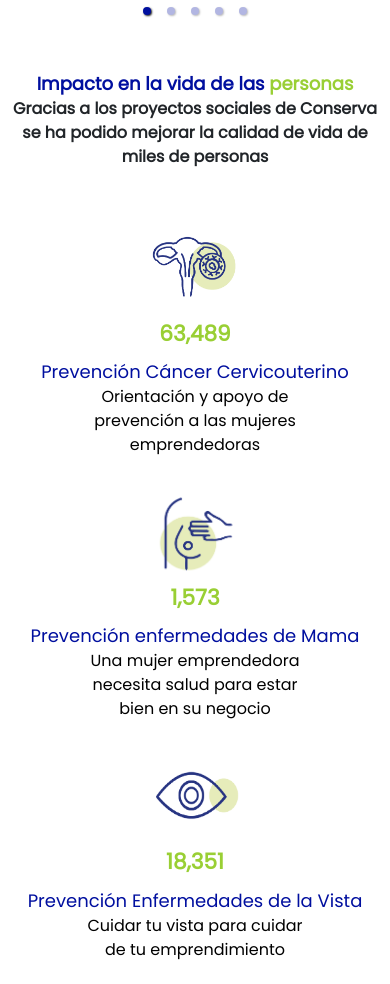
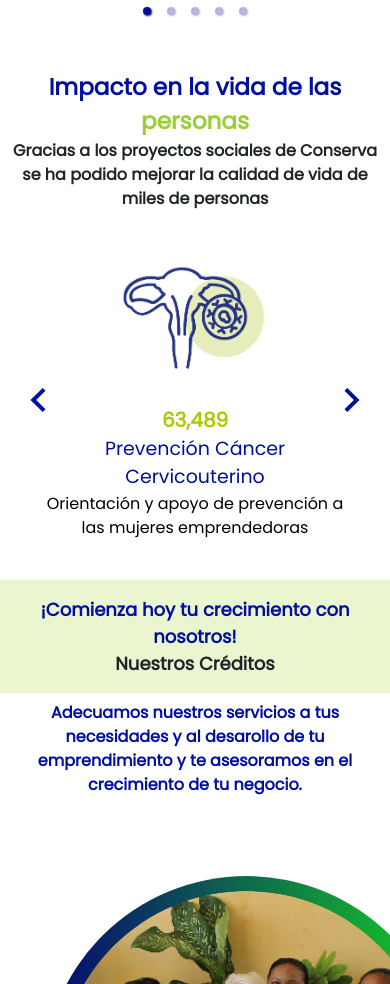
Before and after one commit to Melendex/cnsrv-web, a React (Create React App) app: page / in a window 390 px wide. Shown: the part 584-1568 px from the top of the page. Built offline with nearby package versions, Linux system fonts and the light colour scheme.

Commit message:
Se agregaron los slides para dispositivos moviles y se reajustaron diseños responsives

```diff
--- /dev/null
+++ b/src/components/Home/Slide.js
@@ -0,0 +1,109 @@
+import React, { useEffect, useRef, useState } from 'react'
+import info1 from '../../img/infoPrevencion/Cancer.svg';
+import info2 from '../../img/infoPrevencion/Mama.svg';
+import info3 from '../../img/infoPrevencion/Vista.svg';
+import info4 from '../../img/infoPrevencion/Corazon.svg';
+import info5 from '../../img/infoPrevencion/Dental.svg';
+import info6 from '../../img/infoPrevencion/Educacion.svg';
+import { ReactComponent as FlechaIzquierda } from '../../img/infoPrevencion/indicador_izquierda.svg';
+import { ReactComponent as FlechaDerecha } from '../../img/infoPrevencion/indicador_derecha.svg';
+
+import './styles/Slide.css'
+
+const MySlide = (props) =>{
+  const [hide, setHide] = useState(true)
+
+  useEffect(()=> {
+    setHide(props.controls)
+  },[props])
+
+  const slideRef = useRef(null);
+
+
+  const next = () =>{
+
+    if(slideRef.current.children.length >0){
+      const primerElemento = slideRef.current.children[0];
+      const sizeSlide = primerElemento.offsetWidth;
+
+      // slideRef.current.style.transition = `300ms ease-out all`;
+      slideRef.current.style.transition = `all 2s`;
+      slideRef.current.style.transform = `translateX(-${sizeSlide}px)`;
+
+      const transicion = () => {
+        slideRef.current.style.transition = 'none';
+        slideRef.current.style.transform = `translateX(0)`;
+
+        //mandamos al final el primer elemento
+        slideRef.current.appendChild(primerElemento);
+
+        // slideRef.current.removeEventListener('transitionend', transicion());
+      }
+
+      slideRef.current.addEventListener('transitionend', transicion());
+
+    }
+
+  }
+  const prev = () =>{
+    if(slideRef.current.children.length >0){
+
+      const idx = slideRef.current.children.length - 1;
+      const ultimoElemento = slideRef.current.children[idx];
+
+      //Insertamos el ultimo elemento antes del primer elemento
+      slideRef.current.insertBefore(ultimoElemento, slideRef.current.firstChild);
+
+      // const sizeSlide = slideRef.current.children[0].offsetWidth;
+      // slideRef.current.style.transition = 'none';
+      // slideRef.current.style.transform = `translateX(-${sizeSlide}px)`;
+
+      // // setTimeout(() => {
+      // //   slideRef.current.style.transition = 'none';
+      // //   slideRef.current.style.transform = `translateX(0)`;
+      // // }, 30)
+
+      // const transicion = () => {
+      //   slideRef.current.style.transition = 'none';
+      //   slideRef.current.style.transform = `translateX(0)`;
+      // }
+
+      // slideRef.current.addEventListener('transitionend', transicion());
+    }
+  }
+
+    return (
+          <div class="slider-container">
+            <div className='content-slide-show' ref={slideRef}>
+              {/* <div className='slide-item'>
+
+                <img className="slider-item" alt="" src={info1}/>
+                <div>
+                  1856
+                </div>
+                <div>
+                  Prevención Cáncer Cervicouterino
+                </div>
+                <div>
+                  Una mujer emprendedora necesita salud para estar bien en su negocio
+                </div>
+              </div>*/}
+
+              {props.children}
+
+            </div>
+
+            <div className='btn-controls' hidden={!hide}>
+              <button onClick={() =>  prev()}>
+                <FlechaIzquierda/>
+              </button>
+              <button className='btn-right' onClick={() => next()}>
+                <FlechaDerecha/>
+              </button>
+            </div>
+
+          </div>
+    );
+}
+
+export default MySlide;
--- a/src/components/Home/areasConserva.js
+++ b/src/components/Home/areasConserva.js
@@ -5,38 +5,65 @@ import './styles/areasConserva.css'
 import Pagos from '../../img/Pagos.svg'
 import CallCenter from '../../img/CallCenter.svg'
 import Sucursales from '../../img/Sucursales.svg'
+import MySlide from './Slide';
 
 const AreasConserva = () => {
+
+  const data = [
+    {
+      img: Pagos,
+      title: 'Medios de Pago',
+      subtitle: 'Ampliamos las formas de pago \npara tu comodidad'
+    },
+    {
+      img: CallCenter,
+      title: 'Call Center',
+      subtitle: 'Atención a cientes Conserva atenderemos todas tus dudas, llamanos al 800 290 9000'
+    },
+    {
+      img: Sucursales,
+      title: 'Sucursales',
+      subtitle: 'Ubica nustras sucursales y visitanos para atenderte de manera personal'
+    },
+  ];
+
+
   return (
-    <div className='container text-center mt-5'>
-      <div className='row'>
-          <div className='col-sm-4 col-md-4 col-lg-4 container-areas'>
-
-            <img src={Pagos} alt="" className='imgAreas' />
+    <div className=''>
+      <div className='row areas-desktop text-center'>
+          {
+            data.length !== 0
+            ? data.map((item, idx) => (
+              <div key={idx} className='col-lg-4 container-areas'>
+                <img src={item.img} alt="" className='imgAreas' />
                 <div className='content-txtAreas'>
-              <div className='titleAreas'>Medios de pago</div>
-              <div className='subtitleAreas'>Ampliamos las formas de pago <br/>para tu comodidad</div>
+                  <div className='titleAreas'>{item.title}</div>
+                  <div className='subtitleAreas'>{item.subtitle}</div>
+                </div>
+              </div>
+            )) : <></>
+          }
       </div>
 
+      <div className='areas-phone'>
+          <MySlide controls={true} >
+            {
+              data.length !== 0
+                ? data.map((item, idx) => (
+                  <div key={idx} className='slide-item'>
+                    <div className='container-areas'>
+                      <img src={item.img} alt="" className='imgAreas' />
+                      <div className='content-center'>
+                        <div className='content-txtAreas'>
+                          <div className='titleAreas'>{item.title}</div>
+                          <div className='subtitleAreas'>{item.subtitle}</div>
                         </div>
-          <div className='col-sm-4 col-md-4 col-lg-4 container-areas'>
-
-            <img src={CallCenter} alt="" className='imgAreas' />
-            <div className='content-txtAreas'>
-              <div className='titleAreas'>Call Center</div>
-              <div className='subtitleAreas'>Atención a cientes Conserva atenderemos todas tus dudas, llamanos al 800 290 9000</div>
                       </div>
-
                     </div>
-          <div className='col-sm-4 col-md-4 col-lg-4 container-areas'>
-
-            <img src={Sucursales} alt="" className='imgAreas' />
-            <div className='content-txtAreas'>
-              <div className='titleAreas'>Sucursales</div>
-              <div className='subtitleAreas'>Ubica nustras sucursales y visitanos para atenderte de manera personal</div>
                   </div>
-
-          </div>
+              )) : <></>
+            }
+          </MySlide>
       </div>
     </div>
   )
--- a/src/components/Home/infoPrevencion.js
+++ b/src/components/Home/infoPrevencion.js
@@ -8,6 +8,7 @@ import info3 from '../../img/infoPrevencion/Vista.svg';
 import info4 from '../../img/infoPrevencion/Corazon.svg';
 import info5 from '../../img/infoPrevencion/Dental.svg';
 import info6 from '../../img/infoPrevencion/Educacion.svg';
+import MySlide from './Slide.js';
 
 const infoPrevencion = () => {
     const info = [
@@ -51,12 +52,11 @@ const infoPrevencion = () => {
 
 
   return (
-    <div className="row align-items-start">
+      <div className=''>
+        <div className="row align-items-start info-desktop">
           {info.length !== 0 ?
             info.map((data,index) => (
                 <div key={index} className="col-sm-12 col-md-6 col-lg-2 font-roboto">
-                <section className='slide-info'>
-                    <div className='slide-img'>
                   <div className='text-center img-info-prev'text-start >
                     <img src={data.img} className="img-C2" alt=""/>
                   </div>
@@ -70,10 +70,29 @@ const infoPrevencion = () => {
                     {data.subtitle}
                   </div>
                 </div>
-                </section>
+            )) : <></>
+          }
+      </div>
+      <div className='info-phone'>
+          <MySlide controls={true} >
+            {info.length !== 0 ?
+                info.map((data,index) => (
+                  <div key={index} className='slide-item'>
+                    <img alt="" src={data.img}/>
+                    <div className='txt-value-info'>
+                      {data.value}
+                    </div>
+                    <div className='txt-title-info subtitle-text'>
+                      <b>{data.title}</b>
+                    </div>
+                    <div className='txt-subtitle-info'>
+                      {data.subtitle}
+                    </div>
                   </div>
               )) : <></>
             }
+          </MySlide>
+      </div>
     </div>
   )
 }
--- /dev/null
+++ b/src/components/Home/styles/Slide.css
@@ -0,0 +1,54 @@
+.slider-container{
+    position: relative;
+}
+
+.content-slide-show{
+    text-align: center;
+    overflow: hidden !important; /*ocultar lo que sale del espacio*/
+
+    display: flex;
+    flex-wrap: nowrap;
+    position: relative;
+}
+
+.slide-item{
+    min-width: 100%;
+    overflow: hidden;
+    transition: .3s ease all;
+    z-index: 10;
+    padding: 0px 40px;
+}
+
+.slide-item img{
+    object-fit: cover;
+    height: 170px;
+    /* vertical-align: top; */
+
+}
+
+.btn-controls{
+    position: absolute;
+    top: 0;
+    z-index: 20;
+    width: 100%;
+    height: 100%;
+    pointer-events: none; /*evitamos que los botones se sobrepongan sobre eventos del dlide*/
+}
+
+.btn-controls button{
+    margin: 0px 20px;
+    pointer-events: all;
+    background: none;
+    border: none;
+    outline: none;
+    height: 100%;
+    text-align: center;
+    position: absolute;
+    transition: .3s ease all;
+    fill: var(--primary-color);
+    font-weight: bold;
+}
+
+.btn-controls, .btn-right{
+    right: 0;
+}
--- a/src/components/Home/styles/infoPrevencion.css
+++ b/src/components/Home/styles/infoPrevencion.css
@@ -32,26 +32,38 @@
     width: 100%;
 }
 
-@media (max-width: 980px) {
+.info-phone{
+    display: none;
+}
+
+@media (max-width: 990px) {
     .txt1-info-prev{
         height: 100%
     }
-}
 
-@media (max-width: 768px) {
-    .txtinfo{
-        font-size: 18px !important;
+    .info-phone{
+        display: block;
     }
 
-    .txt1-info-prev{
-        font-size: 18px;
+    .info-desktop{
+        display: none;
     }
 
-    .txt2-info-prev{
-        padding: 0px 80px;
+    .txt-value-info{
+        color: var(--second-color);
+        font-weight: bold;
+        font-size: 20px !important;
     }
 
-    .img-info-prev{
-        margin-top: 25px;
+    .txt-title-info{
+        font-weight: 200;
+        text-align: center;
+        color: var(--primary-color);
+    }
+
+    .txt-subtitle-info{
+        font-size: 16px;
+        font-weight: 100;
+        color: black
     }
 }
--- a/src/components/Home/visit_our_blog.js
+++ b/src/components/Home/visit_our_blog.js
@@ -12,7 +12,7 @@ import img4 from '../../img/Blog/Img4.png';
 const Blog_Info = () => {
 
     return (
-        <div className='container'>
+        <div className='container content-blog'>
             <div className='txt-blog'>Visita Nuestro Blog</div>
 
             <div class="row invertir">
--- a/src/components/css/variables.css
+++ b/src/components/css/variables.css
@@ -8,7 +8,6 @@
     src: local('Poppins'), url(./../../fonts/Poppins/Poppins-Regular.ttf) format('truetype');
 }
 
-
 :root {
     --primary-color: #000f9f;
     --second-color: #aec908;
@@ -16,12 +15,30 @@
     --tird-color: #e8e8e8;
 }
 
+/*Contenedor de los item del componente Slide*/
+.slide-item{
+    min-width: 100%;
+    overflow: hidden;
+    transition: .3s ease all;
+    z-index: 10;
+    padding: 0px 40px;
+}
+
 *{
     font-family: 'Poppins' !important;
 }
 
 @media (max-width: 768px) {
+    .title-text{
+        font-size: 25px;
+    }
+
+    .subtitle-text{
+        font-size: 19px;
+    }
+
     .all-text {
-        font-size: 15px;
+        font-size: 16px;
     }
+
 }
--- a/src/pages/Help.js
+++ b/src/pages/Help.js
@@ -6,7 +6,7 @@ import 'bootstrap/dist/css/bootstrap.min.css';
 import '../styles/help.css'
 import Llamanos from '../img/Llamanos.svg'
 
-import Contenedor from '../components/contenedor';
+import Contenedor from '../components/Contenedor';
 
 const Help = () => {
   return (
--- a/src/pages/Home.js
+++ b/src/pages/Home.js
@@ -35,7 +35,7 @@ const Home = () => {
 
       <InfoPrevencion/>
 
-      <div className='txtInfo-H align-items-center mt-5 p-3 font-roboto'>
+      <div className='txtInfo-H align-items-center mt-3 p-3 font-roboto'>
         <div className='text-center txt-home'>
           <b className='primario'>¡Comienza hoy tu crecimiento con nosotros!</b>
           <br/>
```
Also changed, not shown: src/components/Home/styles/areasConserva.css (+39 -4 lines), src/components/Home/styles/visit_our_blog.css (+14 -5 lines), src/img/infoPrevencion/indicador_derecha.svg (added), src/img/infoPrevencion/indicador_izquierda.svg (added). Lines whose indentation alone changed are shown as unchanged.
